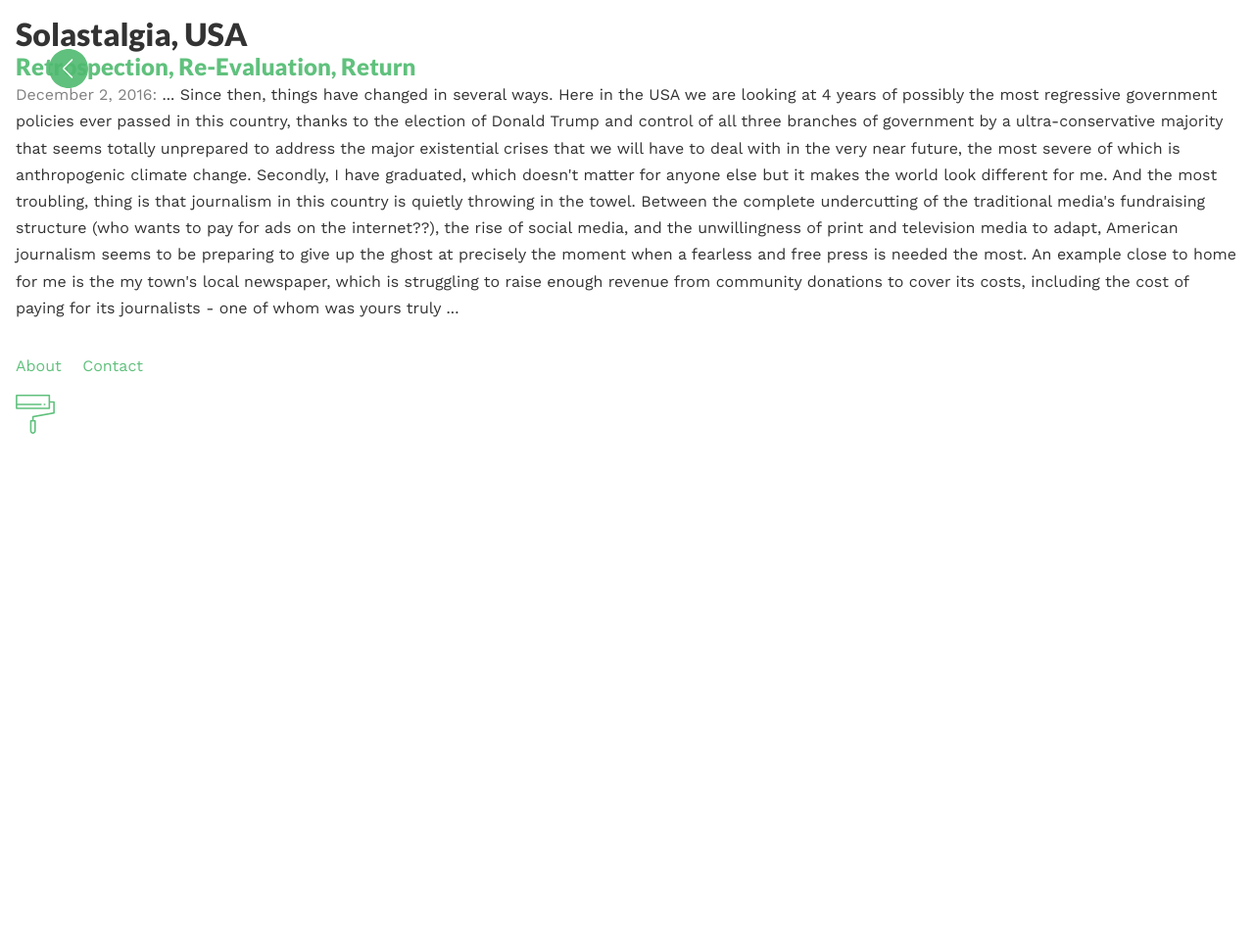
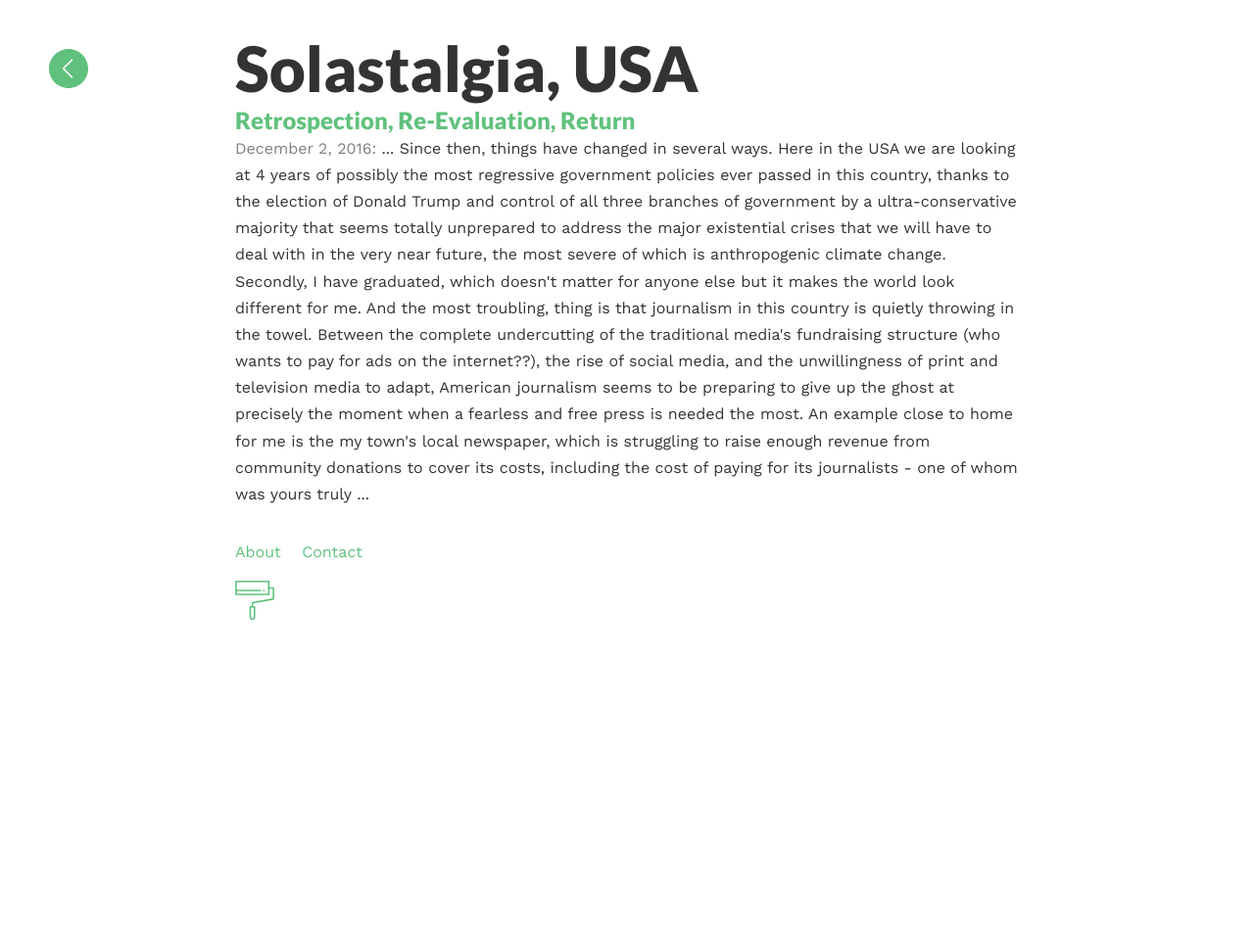
Before and after one commit to SolastalgiaUSA/solastalgiausa.github.io, a Jekyll site: the page built from index.html, in a window 1280 px wide. Shown: the whole page at 98% size. Built offline with Jekyll 4.4.1, drawn with Linux system fonts in a browser that asks for light colours; before the commit the page ends 932 px from its top, so only the background shows below that.

Commit message:
redo body width

```diff
--- a/css/main.scss
+++ b/css/main.scss
@@ -21,9 +21,9 @@ $grey-color-light: lighten($grey-color, 40%);
 $grey-color-dark:  darken($grey-color, 25%);
 
 // Width of the content area
-$content-width:    700px;
-$on-palm:          50000px;
-$on-laptop:        700px;
+$content-width:    800px;
+$on-palm:          600px;
+$on-laptop:        800px;
 
 
 
```
